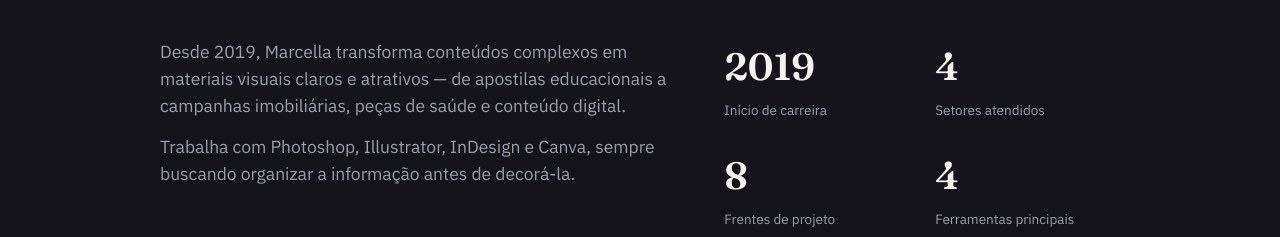
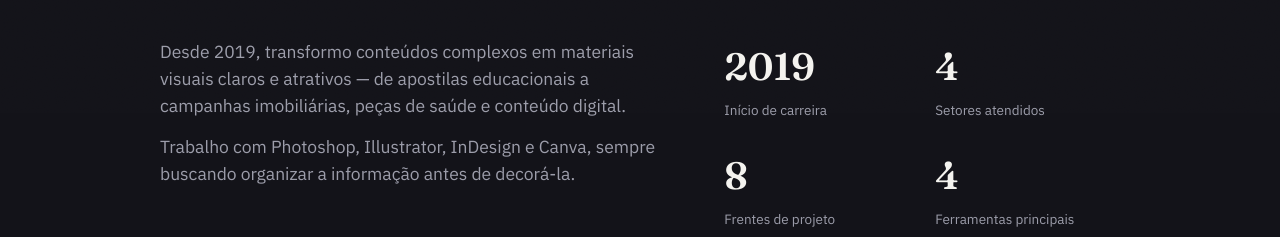
Before and after one commit to Jeffsmelo/-marcella-portfolio, a plain HTML site: page index.html in a window 1280 px wide. Shown: the part 687-924 px from the top of the page. Drawn offline with Linux system fonts and the light colour scheme.

Commit message:
Add files via upload

```diff
--- a/index.html
+++ b/index.html
@@ -336,8 +336,8 @@
 <section class="about wrap" id="sobre">
   <div class="about-grid">
     <div>
-      <p>Desde 2019, Marcella transforma conteúdos complexos em materiais visuais claros e atrativos — de apostilas educacionais a campanhas imobiliárias, peças de saúde e conteúdo digital.</p>
-      <p>Trabalha com Photoshop, Illustrator, InDesign e Canva, sempre buscando organizar a informação antes de decorá-la.</p>
+      <p>Desde 2019, transformo conteúdos complexos em materiais visuais claros e atrativos — de apostilas educacionais a campanhas imobiliárias, peças de saúde e conteúdo digital.</p>
+      <p>Trabalho com Photoshop, Illustrator, InDesign e Canva, sempre buscando organizar a informação antes de decorá-la.</p>
     </div>
     <div class="stats">
       <div class="stat"><b data-count="2019" data-format="year">0</b><span>Início de carreira</span></div>
```
